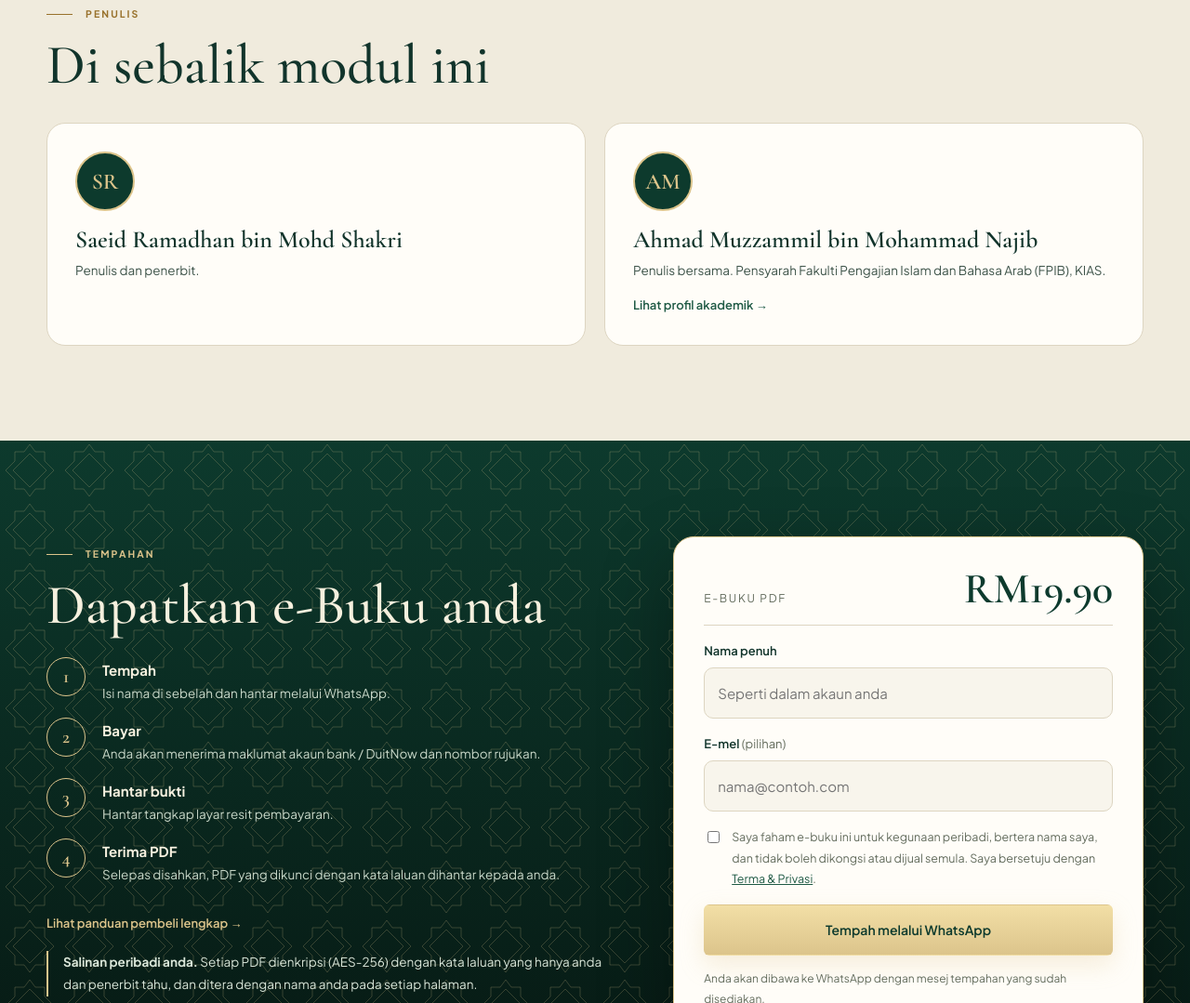
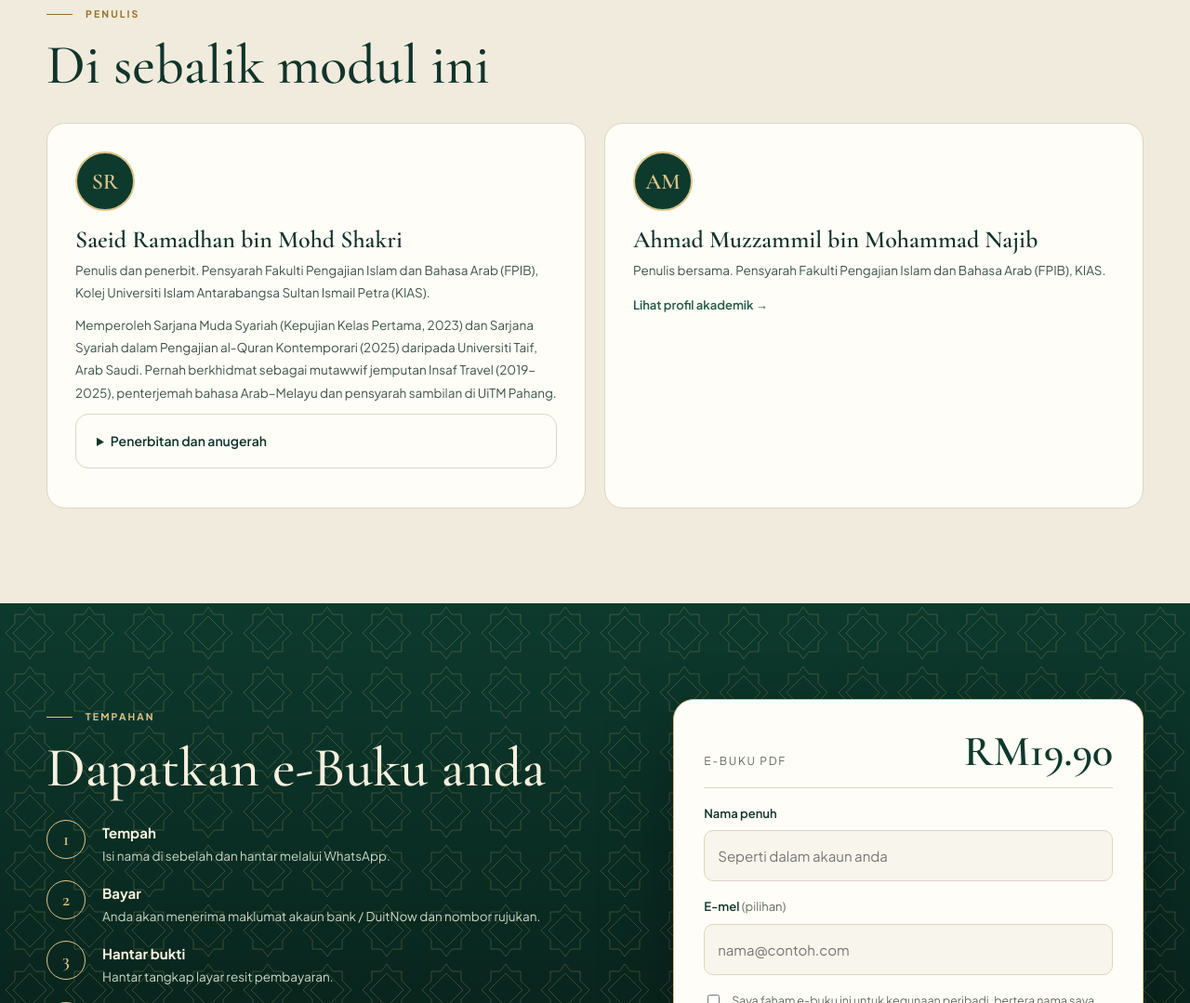
Before and after one commit to sramadhan99-crypto/modul-ziarah-taif, a plain HTML site: page index.html in a window 1280 px wide. Shown: the part 4740-5819 px from the top of the page at 93% size. Drawn offline with nearby package versions, Linux system fonts and the light colour scheme.

Commit message:
Tambah biodata penulis
Co-Authored-By: Claude Sonnet 5.5 <noreply@anthropic.com>

```diff
--- a/index.html
+++ b/index.html
@@ -190,7 +190,7 @@
         <span class="eyebrow">Penulis</span>
         <h2 class="title">Di sebalik modul ini</h2>
         <div class="authors">
-          <article class="author reveal"><div class="avatar" aria-hidden="true">SR</div><h3>Saeid Ramadhan bin Mohd Shakri</h3><p>Penulis dan penerbit.</p></article>
+          <article class="author reveal"><div class="avatar" aria-hidden="true">SR</div><h3>Saeid Ramadhan bin Mohd Shakri</h3><p>Penulis dan penerbit. Pensyarah Fakulti Pengajian Islam dan Bahasa Arab (FPIB), Kolej Universiti Islam Antarabangsa Sultan Ismail Petra (KIAS).</p><p>Memperoleh Sarjana Muda Syariah (Kepujian Kelas Pertama, 2023) dan Sarjana Syariah dalam Pengajian al-Quran Kontemporari (2025) daripada Universiti Taif, Arab Saudi. Pernah berkhidmat sebagai mutawwif jemputan Insaf Travel (2019&ndash;2025), penterjemah bahasa Arab&ndash;Melayu dan pensyarah sambilan di UiTM Pahang.</p><details class="author-more"><summary>Penerbitan dan anugerah</summary><ul><li>Pingat Emas (kategori Profesional), ICTE2026 Digital Innovation Competition, bagi inovasi E-Hadis40.</li><li>Pingat Perak, ITeLIC&rsquo;26, bagi E-Hadis40.</li><li>Penulis bersama artikel jurnal <i>Dirasatica</i> (2026) tentang mantuq dan mafhum dalam istinbat hukum, serta qawa&lsquo;id fiqhiyyah dalam akhlak dan etika pekerja.</li><li>Penulis bersama kertas prosiding ICTE&rsquo;26: <i>Pragmatik dan Siyaq: Implikasinya terhadap Kefahaman Hukum Hadis</i>.</li></ul></details></article>
           <article class="author reveal"><div class="avatar" aria-hidden="true">AM</div><h3>Ahmad Muzzammil bin Mohammad Najib</h3><p>Penulis bersama. Pensyarah Fakulti Pengajian Islam dan Bahasa Arab (FPIB), KIAS.</p><a class="text-link" href="https://muzzammilkias.github.io/profile-web/" target="_blank" rel="noopener">Lihat profil akademik &rarr;</a></article>
         </div>
       </div>
--- a/styles.css
+++ b/styles.css
@@ -214,3 +214,5 @@ details p{margin:10px 0 0;color:var(--text-soft)}
   .order-card{padding:24px}
   .stat b{font-size:30px}
 }
+
+.author-more{margin-top:10px;font-size:14px;text-align:left}.author-more summary{cursor:pointer;font-weight:600}.author-more ul{margin:8px 0 0;padding-left:20px}.author-more li{margin:4px 0}
```
